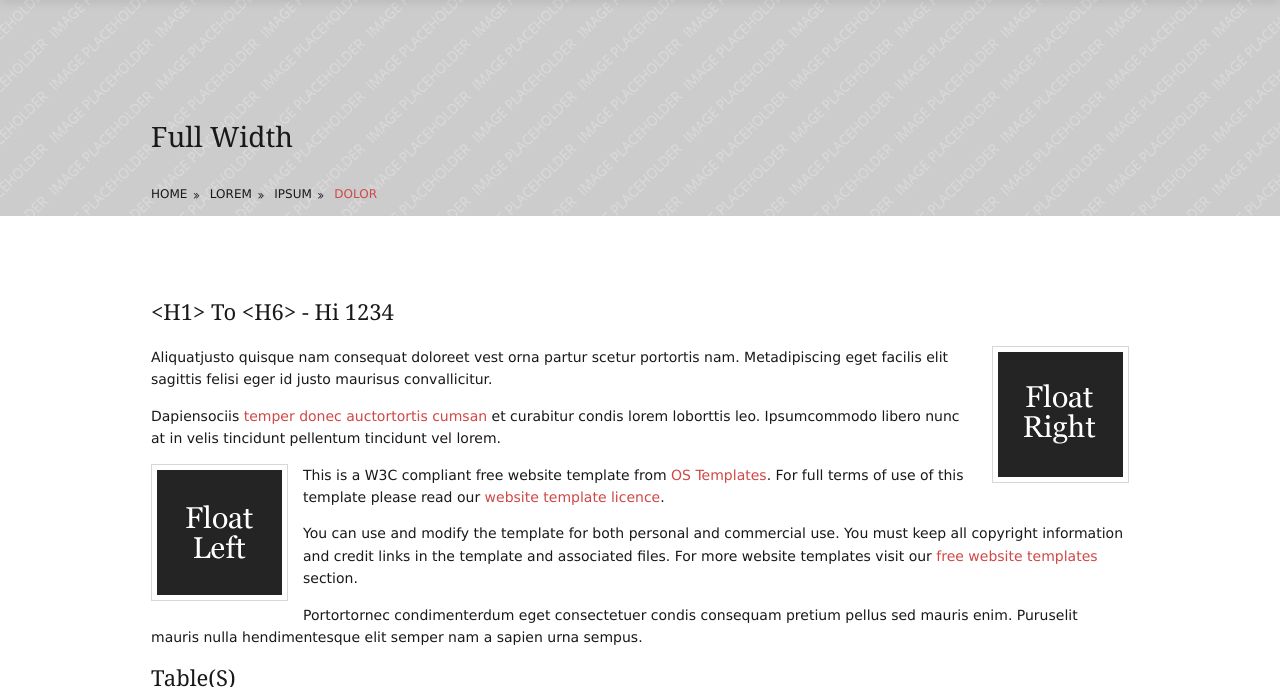
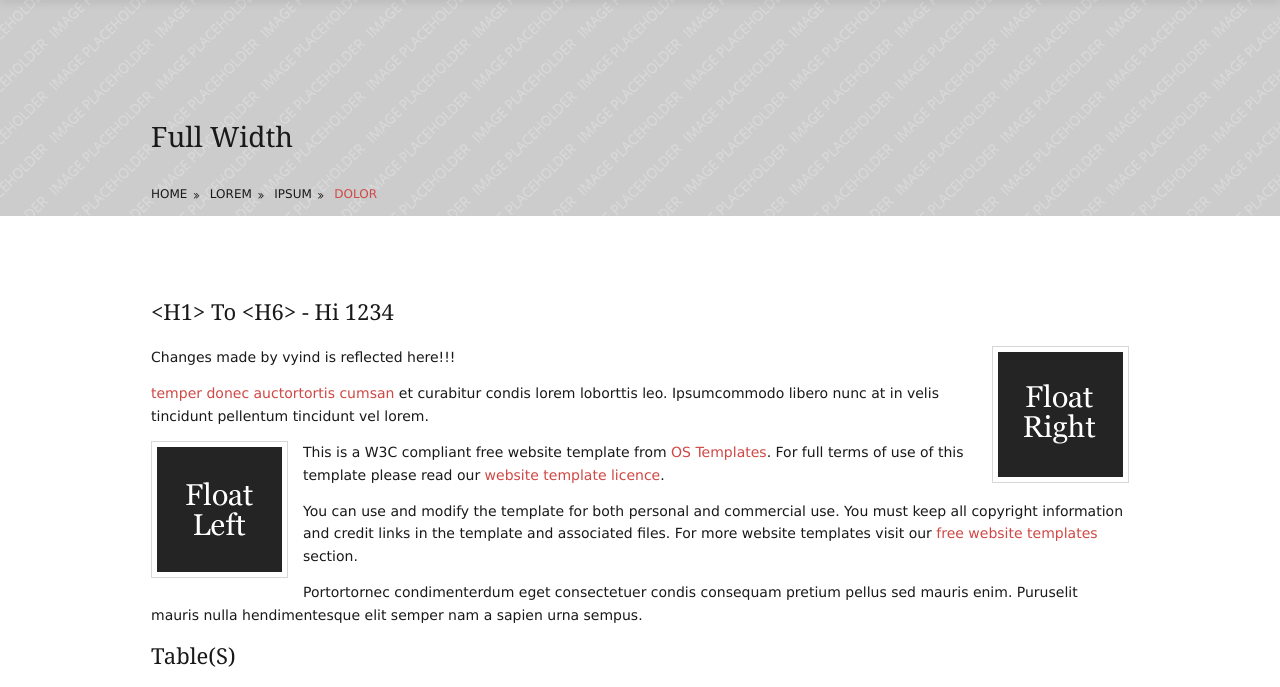
Before and after one commit to vpsquare/demoRepo, a plain HTML site: page gomag/pages/full-width.html in a window 1280 px wide. Shown: the part 82-769 px from the top of the page. Drawn offline with Linux system fonts and the light colour scheme.

Commit message:
first commit by vyind

```diff
--- a/gomag/pages/full-width.html
+++ b/gomag/pages/full-width.html
@@ -87,8 +87,8 @@ Licence URI: http://www.os-templates.com/template-terms
       <!-- ################################################################################################ -->
       <h1>&lt;h1&gt; to &lt;h6&gt; - Hi 1234</h1>
       <img class="imgr borderedbox inspace-5" src="../images/demo/imgr.gif" alt="">
-      <p>Aliquatjusto quisque nam consequat doloreet vest orna partur scetur portortis nam. Metadipiscing eget facilis elit sagittis felisi eger id justo maurisus convallicitur.</p>
-      <p>Dapiensociis <a href="#">temper donec auctortortis cumsan</a> et curabitur condis lorem loborttis leo. Ipsumcommodo libero nunc at in velis tincidunt pellentum tincidunt vel lorem.</p>
+      <p>Changes made by vyind is reflected here!!!</p>
+      <a href="#">temper donec auctortortis cumsan</a> et curabitur condis lorem loborttis leo. Ipsumcommodo libero nunc at in velis tincidunt pellentum tincidunt vel lorem.</p>
       <img class="imgl borderedbox inspace-5" src="../images/demo/imgl.gif" alt="">
       <p>This is a W3C compliant free website template from <a href="http://www.os-templates.com/" title="Free Website Templates">OS Templates</a>. For full terms of use of this template please read our <a href="http://www.os-templates.com/template-terms">website template licence</a>.</p>
       <p>You can use and modify the template for both personal and commercial use. You must keep all copyright information and credit links in the template and associated files. For more website templates visit our <a href="http://www.os-templates.com/">free website templates</a> section.</p>
```
